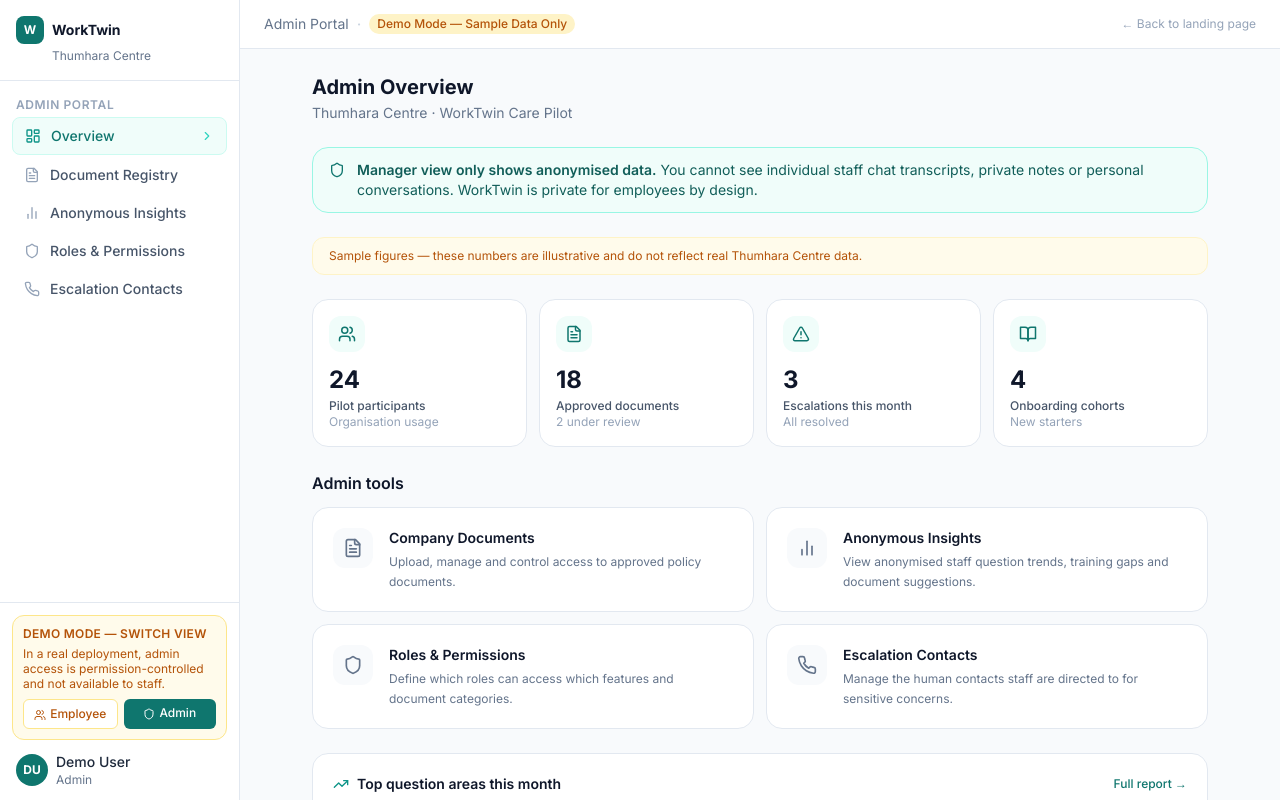
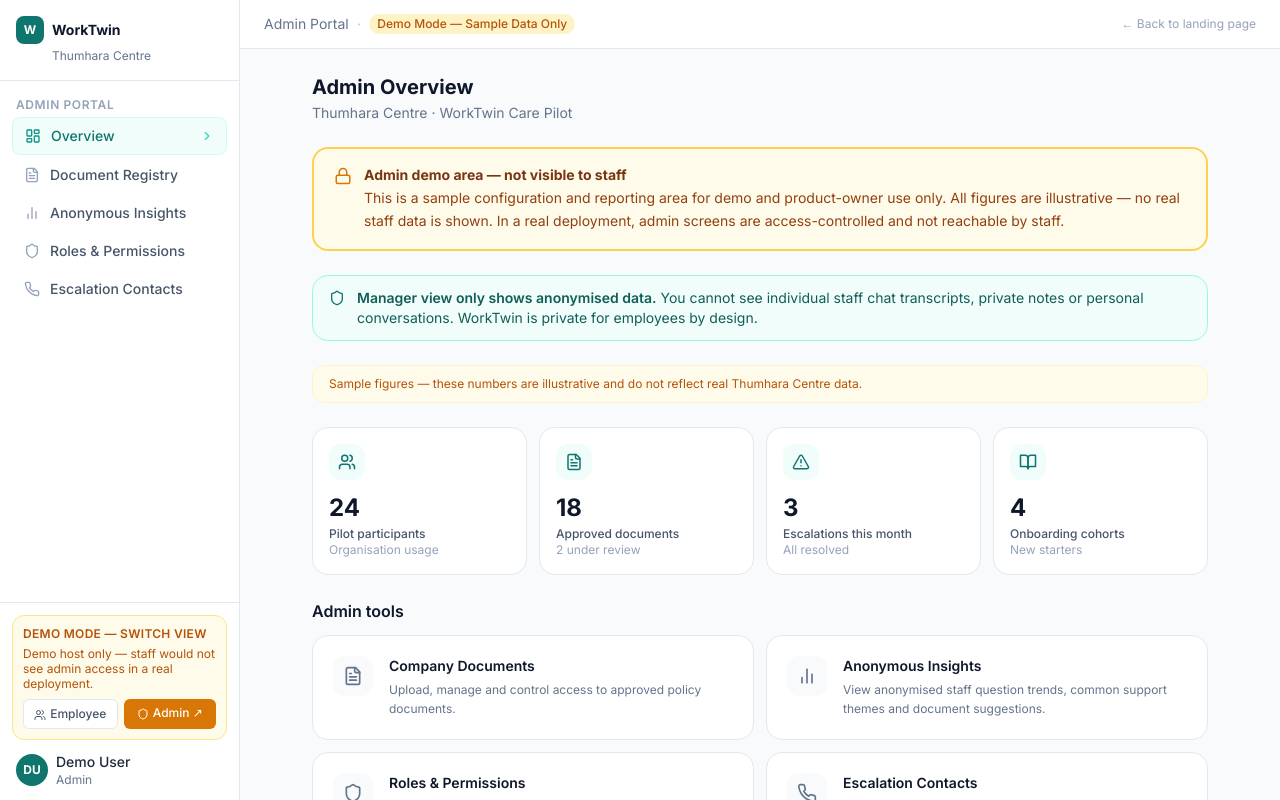
Before and after one commit to inaambasit/worktwin-care-pilot, a Next.js app in the folder frontend/: page /admin in a window 1280 px wide. Built offline with nearby package versions, Linux system fonts and the light colour scheme.

Commit message:
Contain admin demo areas

```diff
--- a/frontend/app/admin/documents/page.tsx
+++ b/frontend/app/admin/documents/page.tsx
@@ -686,6 +686,19 @@ export default function DocumentRegistryPage() {
           </div>
         </div>
 
+        {/* Admin containment banner */}
+        <div className="bg-amber-50 border-2 border-amber-300 rounded-2xl px-5 py-4 flex items-start gap-3">
+          <ShieldAlert size={18} className="text-amber-600 shrink-0 mt-0.5" />
+          <div>
+            <p className="text-sm font-bold text-amber-900">Admin document tools — demo and testing only</p>
+            <p className="text-sm text-amber-800 mt-0.5 leading-relaxed">
+              These tools are for controlled demo and product-owner use. Do not upload real staff, service-user,
+              safeguarding, medication, HR or payroll records. The document list below is sample data only and
+              does not reflect real Thumhara Centre documents.
+            </p>
+          </div>
+        </div>
+
         {/* Upload safety notice */}
         <div className="bg-amber-50 border border-amber-200 rounded-2xl p-4">
           <div className="flex items-start gap-3">
--- a/frontend/app/admin/insights/page.tsx
+++ b/frontend/app/admin/insights/page.tsx
@@ -62,11 +62,12 @@ export default function InsightsPage() {
         </div>
 
         {/* Sample data banner */}
-        <div className="bg-amber-50 border border-amber-300 rounded-2xl px-4 py-3 flex items-start gap-3">
+        <div className="bg-amber-50 border-2 border-amber-300 rounded-2xl px-4 py-3 flex items-start gap-3">
           <AlertCircle size={16} className="text-amber-600 shrink-0 mt-0.5" />
           <p className="text-sm text-amber-800">
-            <span className="font-semibold">Sample data only.</span>{' '}
-            These figures are illustrative and do not represent real staff usage at Thumhara Centre or any other organisation.
+            <span className="font-semibold">Sample data only — illustrative themes, not real staff usage.</span>{' '}
+            These figures do not represent real staff activity at Thumhara Centre or any other organisation.
+            In a real deployment, this view is restricted to authorised managers only.
           </p>
         </div>
 
--- a/frontend/app/admin/page.tsx
+++ b/frontend/app/admin/page.tsx
@@ -1,6 +1,6 @@
 import AppLayout from '@/components/AppLayout'
 import Link from 'next/link'
-import { Users, FileText, BarChart2, Shield, Phone, AlertTriangle, TrendingUp, BookOpen } from 'lucide-react'
+import { Users, FileText, BarChart2, Shield, Phone, AlertTriangle, TrendingUp, BookOpen, Lock } from 'lucide-react'
 
 const summaryCards = [
   { label: 'Pilot participants', value: '24', sub: 'Organisation usage', icon: Users, colour: 'teal' },
@@ -20,7 +20,7 @@ const adminSections = [
     href: '/admin/insights',
     icon: BarChart2,
     label: 'Anonymous Insights',
-    desc: 'View anonymised staff question trends, training gaps and document suggestions.',
+    desc: 'View anonymised staff question trends, common support themes and document suggestions.',
   },
   {
     href: '/admin/roles',
@@ -50,6 +50,19 @@ export default function AdminOverviewPage() {
         <div>
           <h1 className="text-xl font-bold text-slate-900">Admin Overview</h1>
           <p className="text-sm text-slate-500 mt-0.5">Thumhara Centre · WorkTwin Care Pilot</p>
+        </div>
+
+        {/* Admin containment banner */}
+        <div className="bg-amber-50 border-2 border-amber-300 rounded-2xl px-5 py-4 flex items-start gap-3">
+          <Lock size={18} className="text-amber-600 shrink-0 mt-0.5" />
+          <div>
+            <p className="text-sm font-bold text-amber-900">Admin demo area — not visible to staff</p>
+            <p className="text-sm text-amber-800 mt-0.5 leading-relaxed">
+              This is a sample configuration and reporting area for demo and product-owner use only.
+              All figures are illustrative — no real staff data is shown. In a real deployment, admin
+              screens are access-controlled and not reachable by staff.
+            </p>
+          </div>
         </div>
 
         {/* Privacy reminder */}
--- a/frontend/app/admin/roles/page.tsx
+++ b/frontend/app/admin/roles/page.tsx
@@ -1,5 +1,5 @@
 import AppLayout from '@/components/AppLayout'
-import { Shield, Check, Minus, Info } from 'lucide-react'
+import { Shield, Check, Minus, Info, AlertTriangle } from 'lucide-react'
 
 const roles = ['Care Worker', 'Senior Carer', 'Nurse', 'Manager', 'HR Coordinator', 'Admin']
 
@@ -91,6 +91,19 @@ export default function RolesPage() {
           </p>
         </div>
 
+        {/* Admin containment banner */}
+        <div className="bg-amber-50 border-2 border-amber-300 rounded-2xl px-5 py-4 flex items-start gap-3">
+          <AlertTriangle size={18} className="text-amber-600 shrink-0 mt-0.5" />
+          <div>
+            <p className="text-sm font-bold text-amber-900">Intended permission model only — not enforced in this demo</p>
+            <p className="text-sm text-amber-800 mt-0.5 leading-relaxed">
+              This matrix shows the planned role and permission structure for a real deployment. Role-based
+              access control is not active in the current demo — any user can navigate to any area. Do not
+              treat this as live RBAC.
+            </p>
+          </div>
+        </div>
+
         {/* Important notice */}
         <div className="bg-teal-50 border border-teal-200 rounded-2xl px-4 py-3 flex items-start gap-3">
           <Shield size={16} className="text-teal-700 shrink-0 mt-0.5" />
@@ -172,7 +185,7 @@ export default function RolesPage() {
         </div>
 
         <p className="text-xs text-slate-400 text-center">
-          This page shows the intended permission model for the pilot. Role enforcement is not active in this demo.
+          This page shows the intended permission model for the pilot. Role enforcement is not active in this demo — see the notice above.
         </p>
       </div>
     </AppLayout>
--- a/frontend/components/AppLayout.tsx
+++ b/frontend/components/AppLayout.tsx
@@ -95,7 +95,7 @@ export default function AppLayout({ children }: { children: React.ReactNode }) {
           <div className="rounded-xl bg-amber-50 border border-amber-200 p-2.5">
             <p className="text-xs font-semibold text-amber-700 uppercase tracking-wide mb-1">Demo Mode — Switch View</p>
             <p className="text-xs text-amber-700 mb-2 leading-tight">
-              In a real deployment, admin access is permission-controlled and not available to staff.
+              Demo host only — staff would not see admin access in a real deployment.
             </p>
             <div className="flex gap-1.5">
               <Link
@@ -103,7 +103,7 @@ export default function AppLayout({ children }: { children: React.ReactNode }) {
                 className={`flex-1 text-center text-xs py-1.5 rounded-md font-medium transition-colors ${
                   !isAdmin
                     ? 'bg-teal-700 text-white'
-                    : 'bg-white border border-amber-200 text-amber-700 hover:bg-amber-100'
+                    : 'bg-white border border-slate-200 text-slate-600 hover:bg-slate-50'
                 }`}
               >
                 <Users size={12} className="inline mr-1" />
@@ -113,14 +113,19 @@ export default function AppLayout({ children }: { children: React.ReactNode }) {
                 href="/admin"
                 className={`flex-1 text-center text-xs py-1.5 rounded-md font-medium transition-colors ${
                   isAdmin
-                    ? 'bg-teal-700 text-white'
-                    : 'bg-white border border-amber-200 text-amber-700 hover:bg-amber-100'
+                    ? 'bg-amber-600 text-white'
+                    : 'bg-amber-100 border border-amber-300 text-amber-800 hover:bg-amber-200'
                 }`}
               >
                 <Shield size={12} className="inline mr-1" />
-                Admin
+                Admin ↗
               </Link>
             </div>
+            {!isAdmin && (
+              <p className="text-xs text-amber-600 mt-1.5 text-center">
+                Host-only area — not a staff feature
+              </p>
+            )}
           </div>
           <div className="flex items-center gap-2 px-1">
             <div className="w-8 h-8 rounded-full bg-teal-700 text-white text-xs font-bold flex items-center justify-center shrink-0">
```
